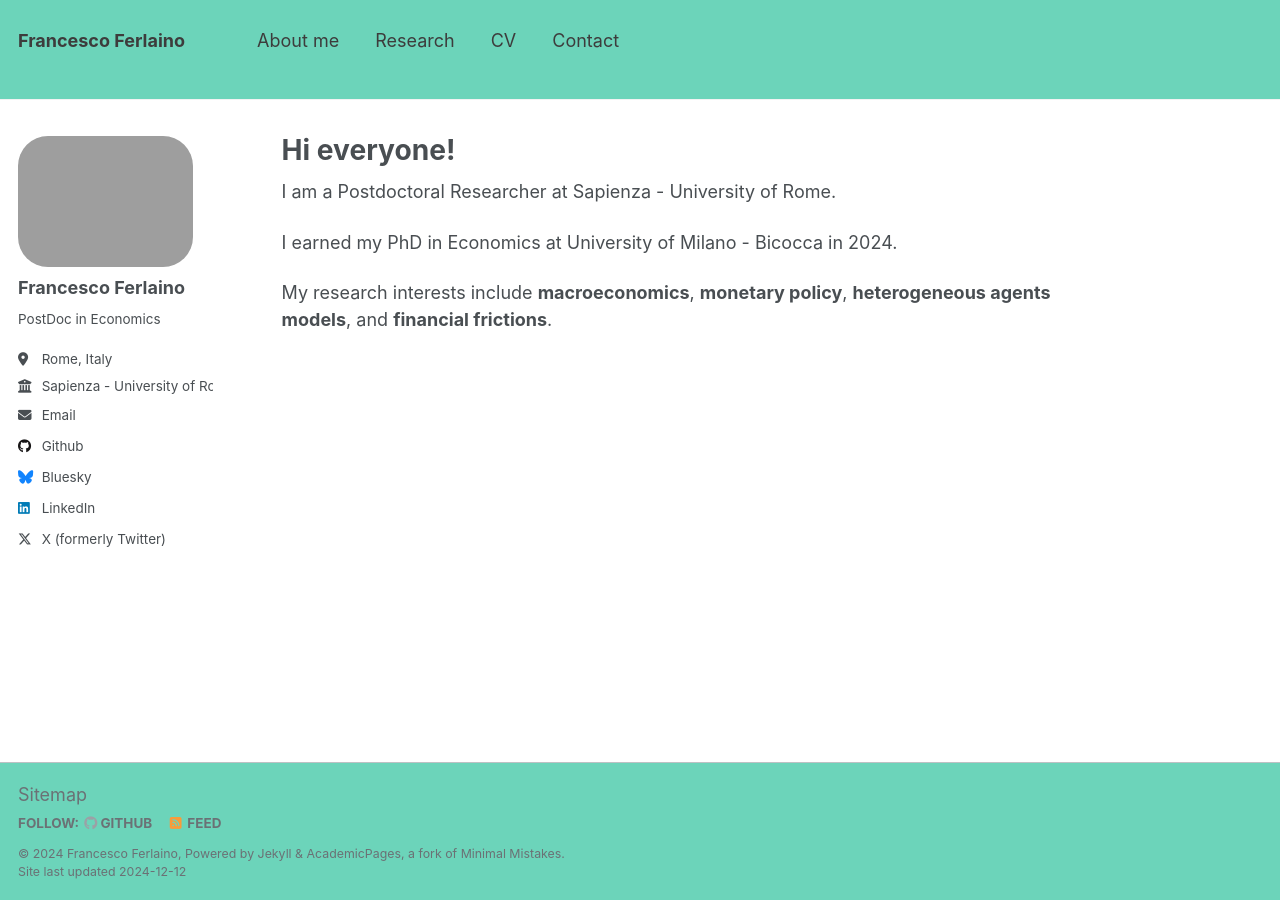
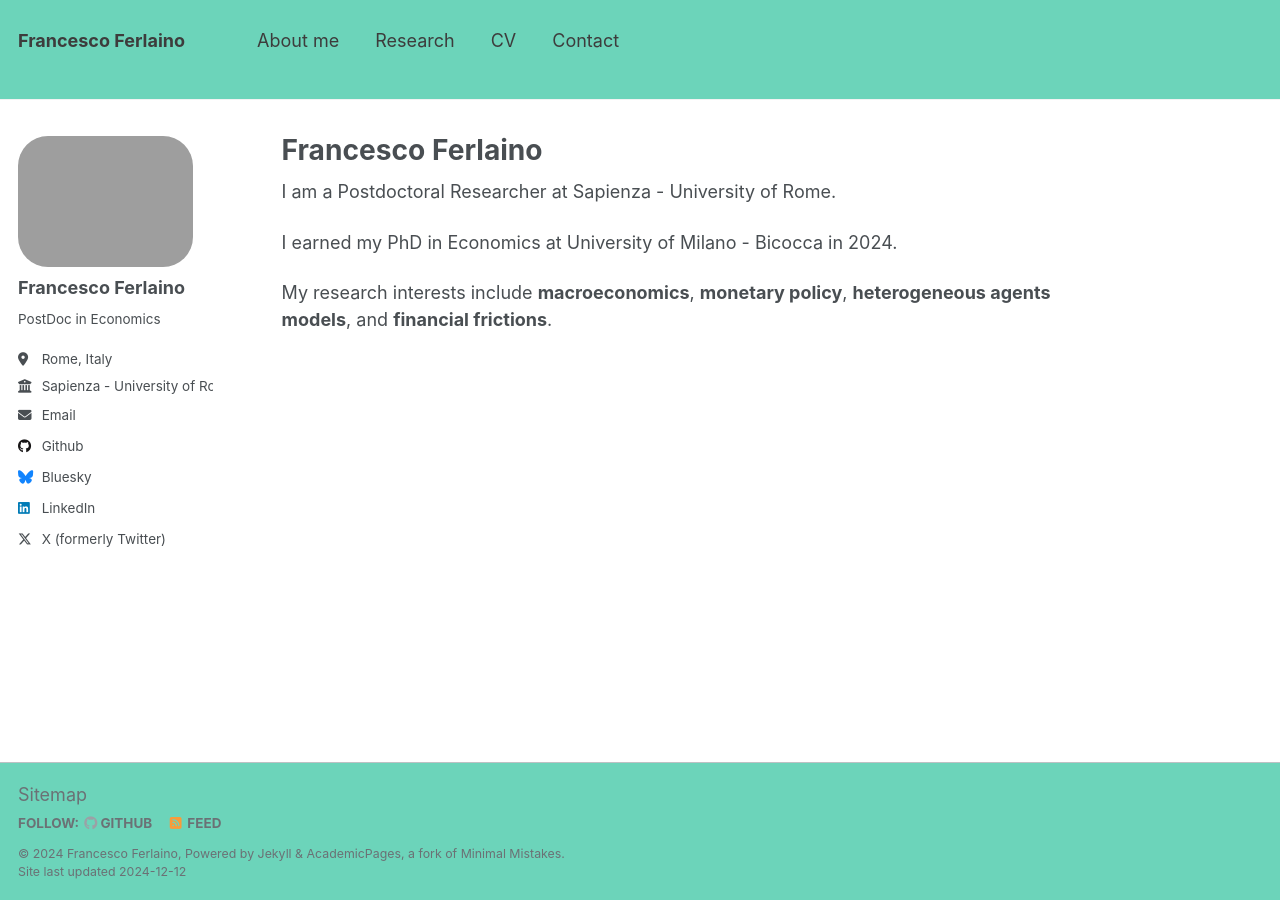
Before and after one commit to fraferla/fraferla.github.io, a Jekyll site: the page built from _pages/about.md, in a window 1280 px wide. Built offline with Jekyll 4.4.1, drawn with Linux system fonts in a browser that asks for light colours.

Commit message:
change_about

```diff
--- a/_pages/about.md
+++ b/_pages/about.md
@@ -1,6 +1,7 @@
 ---
 permalink: /
-title: "Hi everyone!"
+# title: "Hi everyone!"
+title: "Francesco Ferlaino"
 author_profile: true
 redirect_from:
   - /about/
```
Also changed, not shown: 1 other file.
